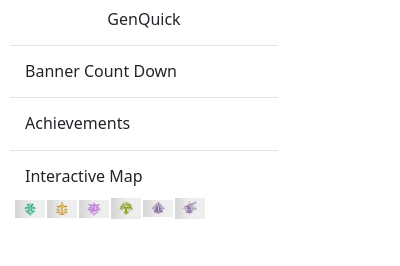
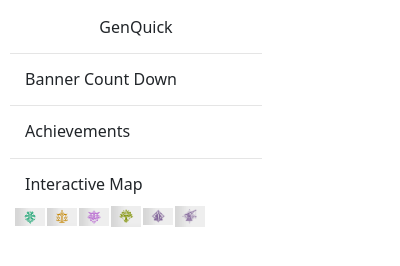
Before and after one commit to oZep/GenQuick, a browser extension: page src/popup.html in a window 400 px wide. Drawn offline with nearby package versions, Linux system fonts and the light colour scheme.

Commit message:
Updated margins of layout

```diff
--- a/src/popup.html
+++ b/src/popup.html
@@ -8,7 +8,7 @@
     <link rel="stylesheet" type="text/css" href="css/bootstrap.min.css">
     <style>
         body {
-          width: 18rem;
+          width: 17rem;
           height: fit-content;
           padding: 10px;
           font-family: system-ui, -apple-system, BlinkMacSystemFont, 'Segoe UI', Roboto, Oxygen, Ubuntu, Cantarell, 'Open Sans', 'Helvetica Neue', sans-serif;
@@ -21,7 +21,7 @@
 </head>
 <body>
     <div class="container">
-        <h6 class="center">GenQuick</h1>
+        <h6 class="center mt-2">GenQuick</h1>
     </div>
     <hr/>
     <div class="container">
```
